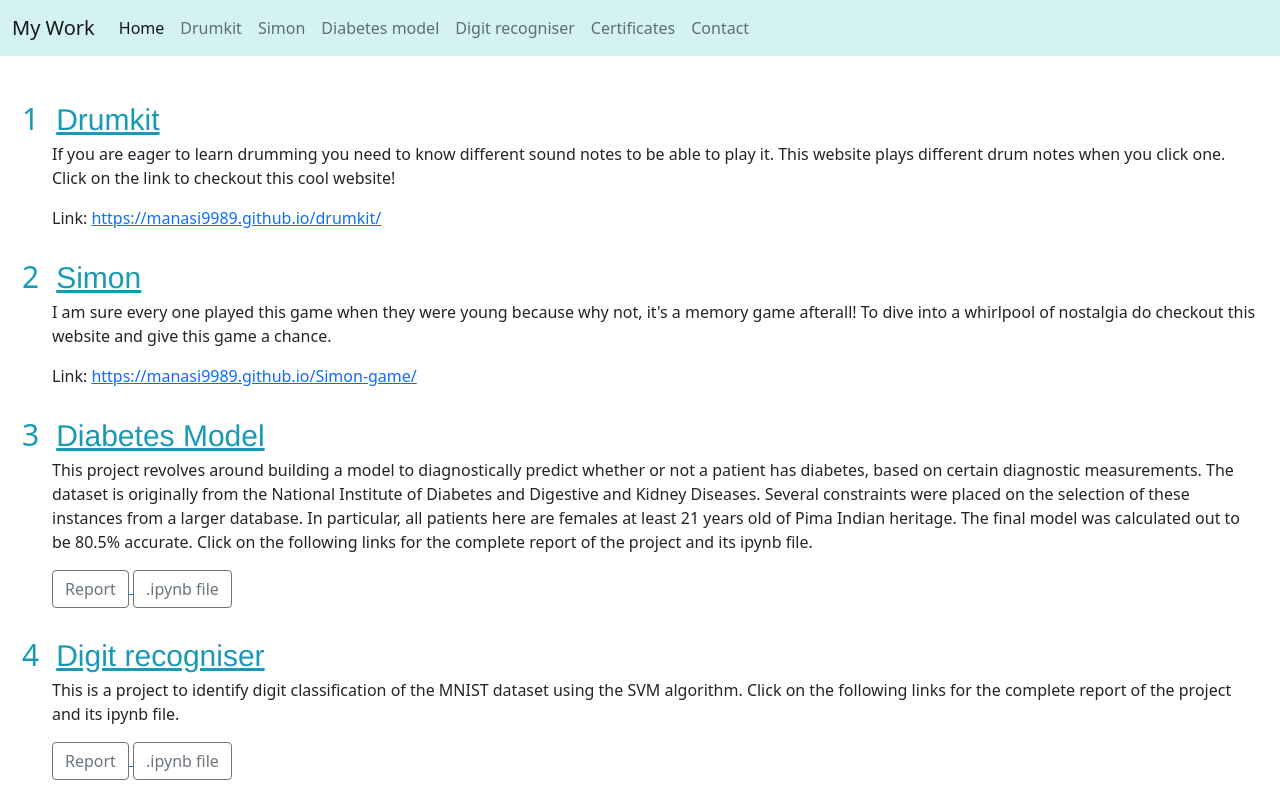
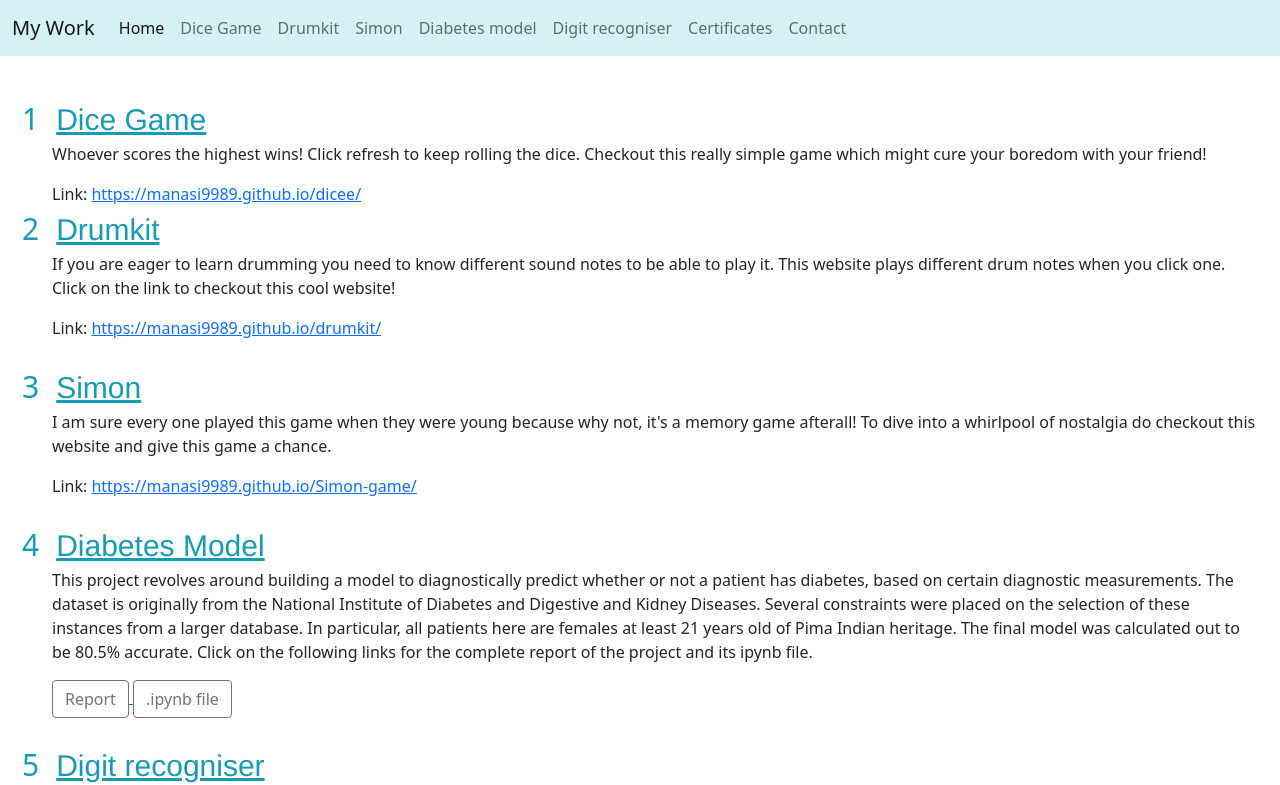
Before and after one commit to Manasi9989/projects, a plain HTML site: page index.html in a window 1280 px wide. Shown: the top 785 px of the page. Drawn offline with nearby package versions, Linux system fonts and the light colour scheme; a web font is replaced by a local one.

Commit message:
added dice

```diff
--- a/index.html
+++ b/index.html
@@ -26,6 +26,9 @@
             <a class="nav-link active" aria-current="page" href="https://manasi9989.github.io/portfolio/">Home</a>
           </li>
           <li class="nav-item">
+            <a class="nav-link" aria-current="page" href="#projectcontent">Dice Game</a>
+          </li>
+          <li class="nav-item">
             <a class="nav-link" aria-current="page" href="#projectcontent">Drumkit</a>
           </li>
           <li class="nav-item">
@@ -52,6 +55,13 @@
 
     <div id = "projectcontent">
       <ol type="a">
+        <li>
+          <a class = "projectheading" href="https://manasi9989.github.io/dicee/">Dice Game</a>
+          <p>
+            Whoever scores the highest wins! Click refresh to keep rolling the dice. Checkout this really simple game which might cure your boredom with your friend!
+            </p>
+            Link: <a href="https://manasi9989.github.io/dicee/">https://manasi9989.github.io/dicee/</a>
+        </li>
         <li>
           <a class = "projectheading" href="https://manasi9989.github.io/drumkit/">Drumkit</a>
           <p>
```
